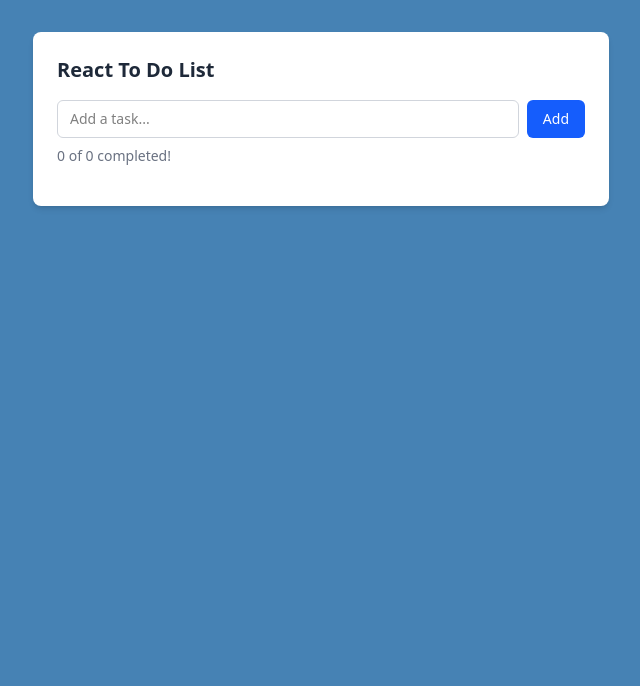
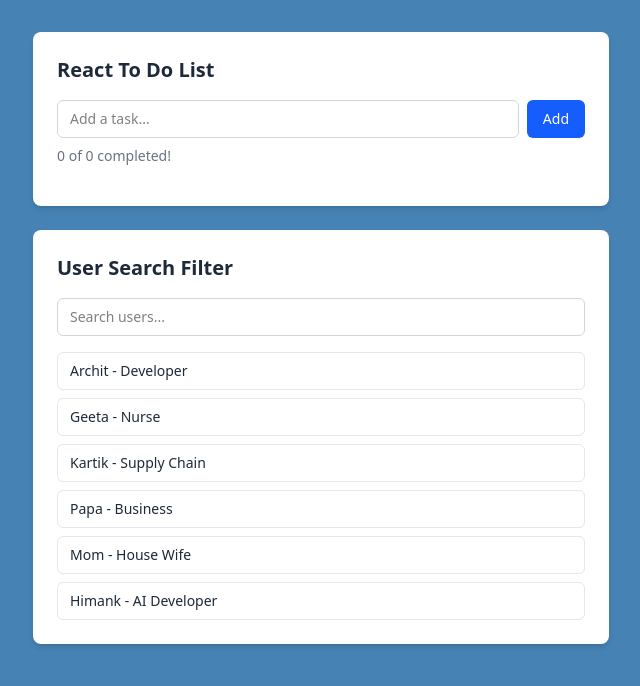
Before and after one commit to arath089/react-components, a React (Vite) app: page / in a window 1280 px wide. Shown: the top 686 px of the page, without its empty margins (319-959 px from the left). Built offline with nearby package versions, Linux system fonts and the light colour scheme.

Commit message:
feat: Add User search filter component

```diff
--- a/src/App.jsx
+++ b/src/App.jsx
@@ -1,9 +1,11 @@
 import TodoList from "./TodoList/ToDoList";
+import UserSearchFilter from "./UserSearch/UserSearchFilter";
 
 export default function App() {
   return (
     <div className="app">
       <TodoList />
+      <UserSearchFilter />
     </div>
   );
 }
--- /dev/null
+++ b/src/UserSearch/UserSearchFilter.jsx
@@ -0,0 +1,70 @@
+import { useState } from "react";
+
+const USERS = [
+  { id: 1, name: "Archit", role: "Developer" },
+  { id: 2, name: "Geeta", role: "Nurse" },
+  { id: 3, name: "Kartik", role: "Supply Chain" },
+  { id: 4, name: "Papa", role: "Business" },
+  { id: 5, name: "Mom", role: "House Wife" },
+  { id: 6, name: "Himank", role: "AI Developer" },
+];
+
+export default function SearchFilter() {
+  const [query, setQuery] = useState("");
+  const filteredUsers = USERS.filter((user) =>
+    user.name.toLowerCase().includes(query.toLowerCase())
+  );
+  const resultCount = filteredUsers.length;
+
+  return (
+    <div className="w-full max-w-xl rounded-lg bg-white p-6 shadow-md flex flex-col">
+      <h3 className="text-xl font-semibold text-gray-800">
+        User Search Filter
+      </h3>
+
+      <input
+        value={query}
+        onChange={(e) => setQuery(e.target.value)}
+        placeholder="Search users..."
+        className="mt-4 rounded-md border border-gray-300 px-3 py-2 text-sm focus:border-blue-500 focus:outline-none"
+      ></input>
+
+      {query !== "" && (
+        <p className="mt-2 text-sm text-gray-500">
+          {filteredUsers.length === 0
+            ? "No results found"
+            : `${resultCount} results`}
+        </p>
+      )}
+
+      <div className="mt-4 flex flex-col gap-2">
+        {(query !== "" ? filteredUsers : USERS).map((user) => (
+          <div
+            key={user.id}
+            className="rounded-md border border-gray-200 px-3 py-2 text-sm text-gray-800"
+          >
+            {user.name} - {user.role}
+          </div>
+        ))}
+      </div>
+    </div>
+  );
+}
+
+/*
+- State
+  query — the search input text (string)
+
+- Derived values
+  - filteredUsers - filter users by query
+  - resultCount - filteredUsers.length
+
+- Operations
+  - search - update query on every keystoke (controlled input)
+
+- JSX
+  - input bound to query
+  - "{resultCount} results"
+  - Map over filteredUsers
+  - when filteredUsers.length === 0 , "No results found"
+*/
--- a/src/index.css
+++ b/src/index.css
@@ -15,5 +15,6 @@ body {
   display: flex;
   flex-direction: column;
   align-items: center;
+  gap: 1.5rem;
   padding: 2rem;
 }
```
